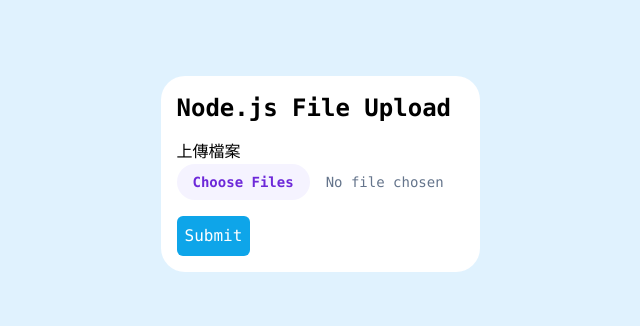
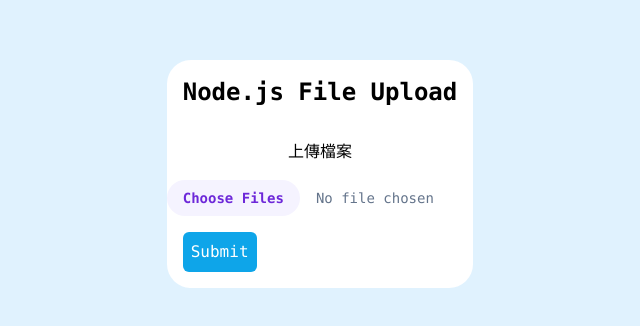
Before and after one commit to connectshark/node-file-upload, a website: page index.html in a window 1280 px wide. Shown: the part 226-552 px from the top of the page, without its empty margins (320-960 px from the left). Drawn offline with nearby package versions, Linux system fonts and the light colour scheme.

Commit message:
更新ui畫面

```diff
--- a/index.html
+++ b/index.html
@@ -10,13 +10,15 @@
 </head>
 
 <body class=" min-h-screen font-mono grid place-items-center bg-sky-100">
-  <div class="p-4 bg-white rounded-3xl">
-    <h1 class=" text-2xl font-bold mb-4">Node.js File Upload</h1>
+  <div class="py-4 bg-white rounded-3xl">
+    <h1 class="px-4 text-2xl font-bold mb-4">Node.js File Upload</h1>
     <form id="uploadForm" enctype="multipart/form-data">
-      <label for="myFiles">上傳檔案</label>
+      <label for="myFiles" class="py-4 block text-center">上傳檔案</label>
       <input type="file" accept="image/*" id="myFiles" multiple
-        class="block mb-4 w-full text-sm text-slate-500 file:mr-4 file:py-2 file:px-4 file:rounded-full file:border-0 file:text-sm file:font-semibold file:bg-violet-50 file:text-violet-700 hover:file:bg-violet-100">
-      <input type="submit" value="Submit" class="bg-sky-500 text-white rounded-md p-2">
+        class="file:mr-4 file:py-2 file:px-4 block w-full text-sm text-slate-500 file:rounded-full file:border-0 file:text-sm file:font-semibold file:bg-violet-50 file:text-violet-700 hover:file:bg-violet-100">
+      <div class="px-4 pt-4">
+        <input type="submit" value="Submit" class="bg-sky-500 text-white rounded-md p-2">
+      </div>
     </form>
     <div>
       <span id="status"></span>
```
